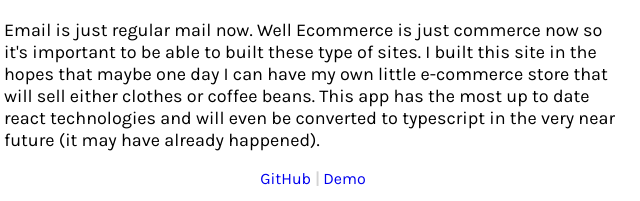
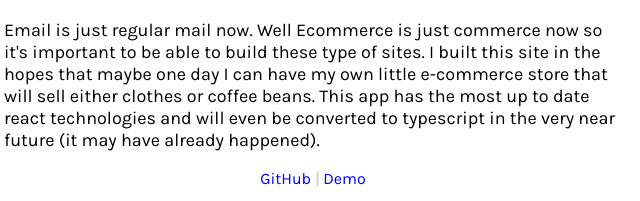
Before and after one commit to oscaralexander2125/portfolio, a plain HTML site: page index.html in a window 1280 px wide. Shown: the part 2569-2770 px from the top of the page, 420-1060 px from the left. Drawn offline with nearby package versions, Linux system fonts and the light colour scheme.

Commit message:
fixed typo

```diff
--- a/index.html
+++ b/index.html
@@ -126,7 +126,7 @@
             />
             <p class="about-app">
               Email is just regular mail now. Well Ecommerce is just commerce
-              now so it's important to be able to built these type of sites. I
+              now so it's important to be able to build these type of sites. I
               built this site in the hopes that maybe one day I can have my own
               little e-commerce store that will sell either clothes or coffee
               beans. This app has the most up to date react technologies and
```
